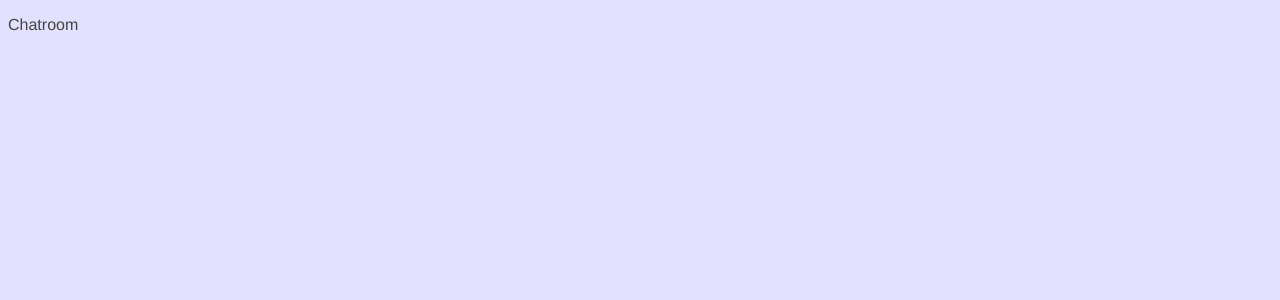
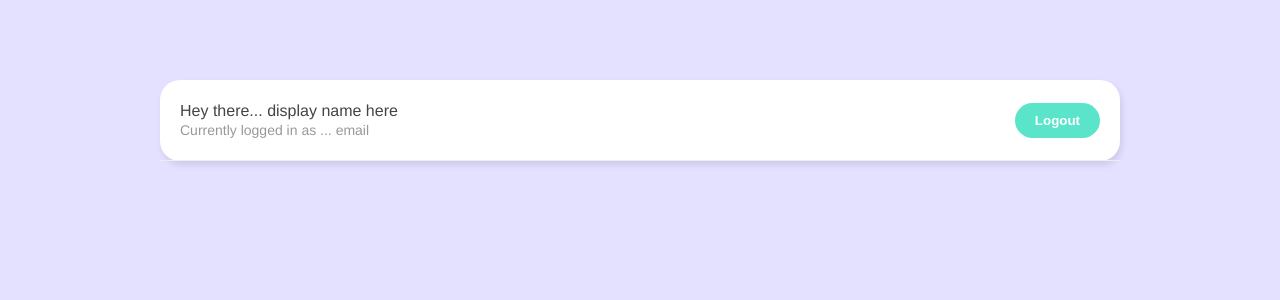
Before and after one commit to tiagoqvilla/vue-live-chat, a Vue app: page /chatroom in a window 1280 px wide. Shown: the top 300 px of the page. Built offline with nearby package versions, Linux system fonts and the light colour scheme.

Commit message:
Add logout composable

```diff
--- /dev/null
+++ b/src/components/Navbar.vue
@@ -0,0 +1,46 @@
+<template>
+    <nav>
+        <div>
+            <p>Hey there... display name here</p>
+            <p class="email">Currently logged in as ... email</p>
+        </div>
+        <button @click="handleClick">Logout</button>
+    </nav>
+</template>
+
+<script>
+import useLogout from "@/composables/useLogout";
+export default {
+    setup() {
+        const {logout, error} = useLogout()
+
+        const handleClick = async () => {
+            await logout()
+            if (!error.value) {
+                console.log('user logged out')
+            }
+        }
+
+        return {handleClick}
+    }
+}
+</script>
+
+<style>
+nav {
+    padding: 20px;
+    border-bottom: 1px solid #eee;
+    display: flex;
+    justify-content: space-between;
+    align-items: center;
+  }
+  nav p {
+    margin: 2px auto;
+    font-size: 16px;
+    color: #444;
+  }
+  nav p.email {
+    font-size: 14px;
+    color: #999;
+  }
+</style>
--- /dev/null
+++ b/src/composables/useLogout.js
@@ -0,0 +1,20 @@
+import { projectAuth } from '@/firebase/configs'
+import { ref } from 'vue'
+
+const error = ref(null)
+
+const logout = async () => {
+  error.value = null
+  try {
+    await projectAuth.signOut()
+  } catch (err) {
+    console.log(err.message)
+    error.value = err.message
+  }
+}
+
+const useLogout = () => {
+  return { error, logout }
+}
+
+export default useLogout
--- a/src/views/Chatroom.vue
+++ b/src/views/Chatroom.vue
@@ -1,10 +1,13 @@
 <template>
-    <p>Chatroom</p>
+    <div class="container">
+        <Navbar />
+    </div>
 </template>
 
 <script>
+import Navbar from '@/components/Navbar.vue';
     export default {
-
+        components: { Navbar }
     }
 </script>
 
```
